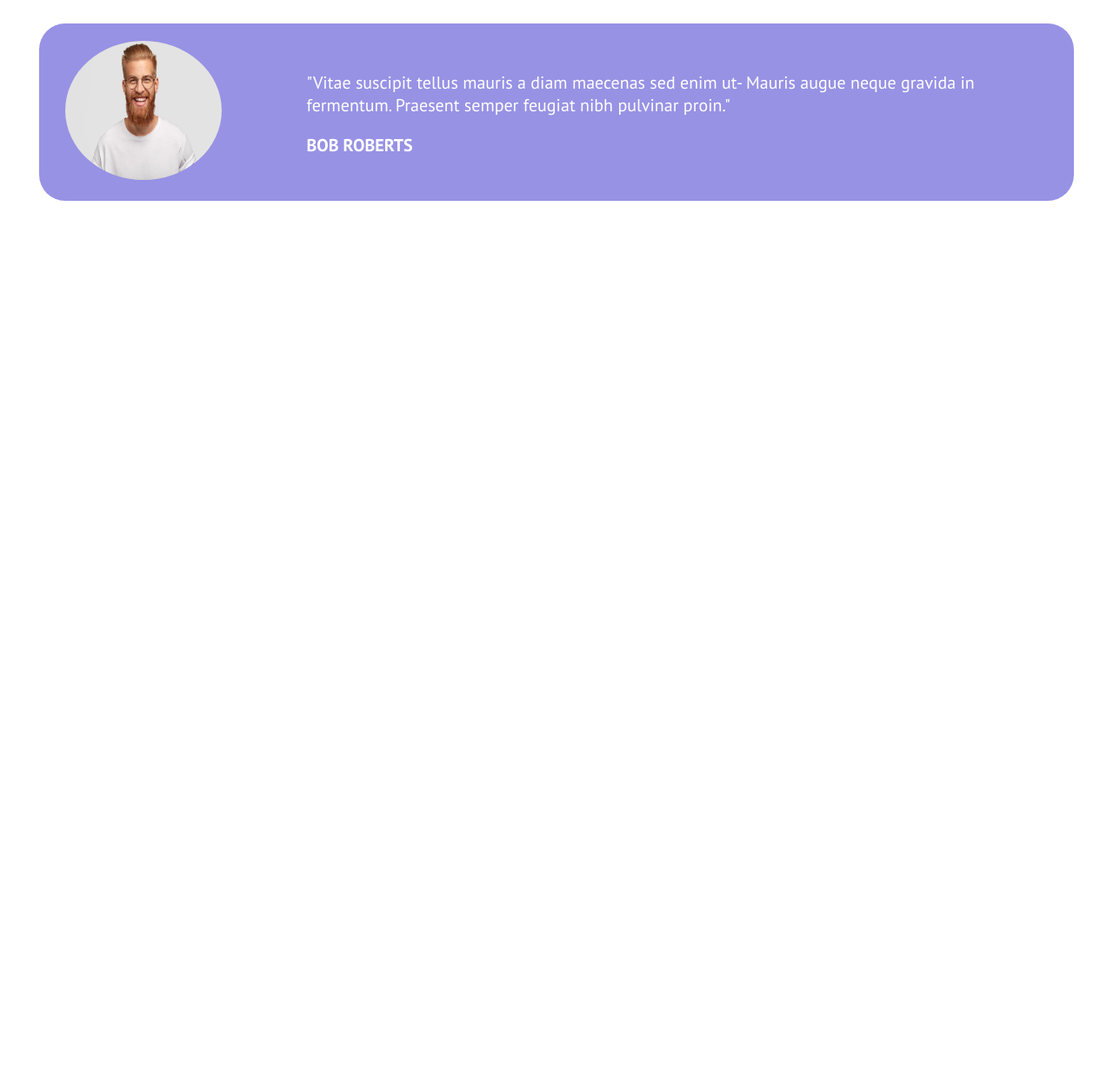
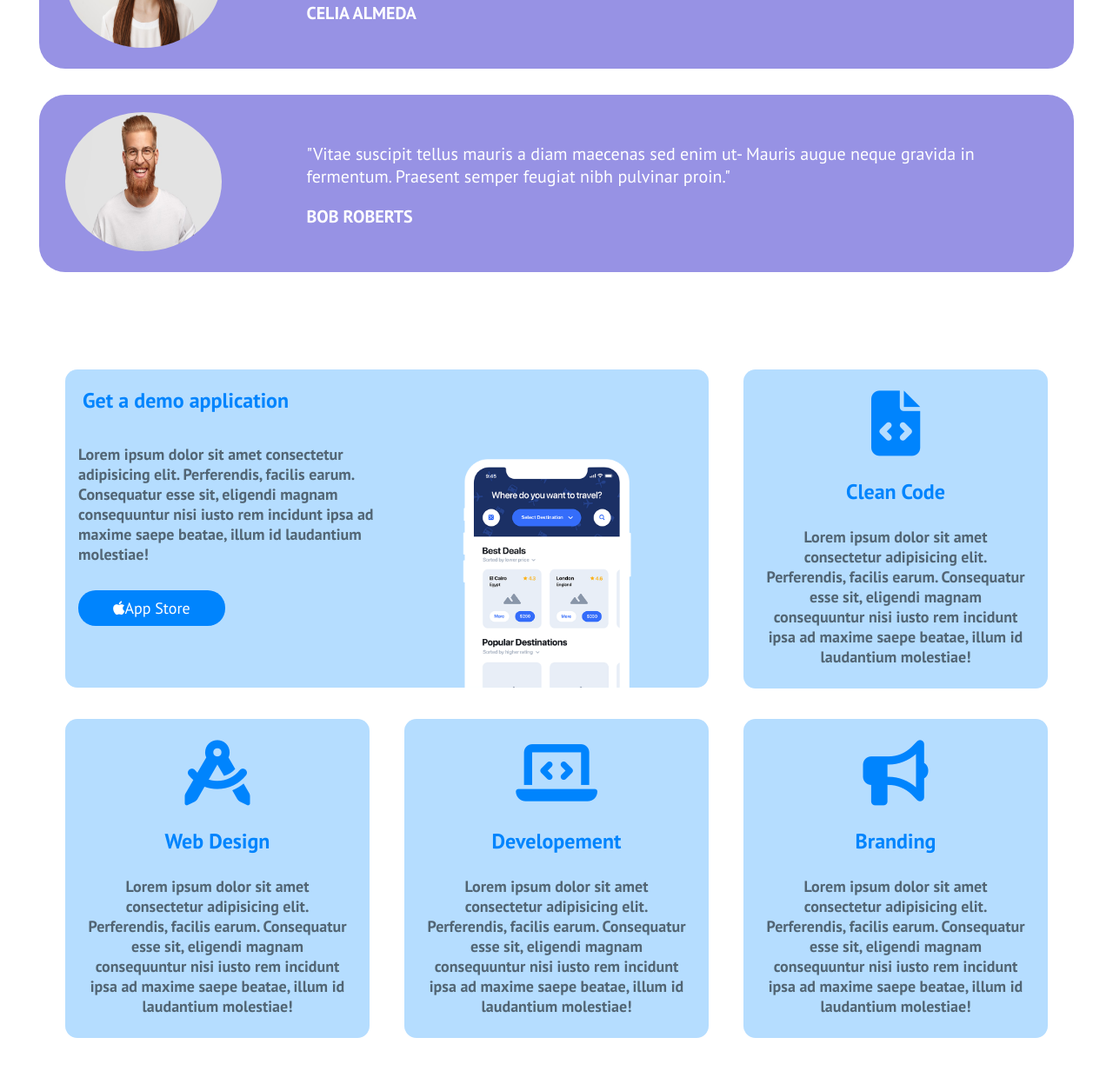
Before and after one commit to BruneiPaulPotosiCcuno/htmlcss-responsive-layout, a plain HTML site: page index.html in a window 1280 px wide. Shown: the part 2531-3763 px from the top of the page at 87% size. Before the commit the page ends 2792 px from the top, so only its background shows below. Drawn offline with Linux system fonts and the light colour scheme.

Commit message:
need-fix

```diff
--- a/index.html
+++ b/index.html
@@ -160,5 +160,59 @@
         </div>
     </section>
 
+    <section id="intro">
+        <div class="container-intro">
+            <div class="row">
+
+                <div class="col col-big">
+                    <div>
+                        <div class="card-big">
+                            <div class="demo-left">
+                                <div class="contain-demo">
+                                    <h1>Get a demo application</h1>
+                                    <p>Lorem ipsum dolor sit amet consectetur adipisicing elit. Perferendis, facilis earum. Consequatur esse sit, eligendi magnam consequuntur nisi iusto rem incidunt ipsa ad maxime saepe beatae, illum id laudantium molestiae!</p>
+                                    <button><i class="fa-brands fa-apple"></i>App Store</button>
+                                </div>
+                            </div>
+                            <div class="demo-right">
+                                <img src="img/phone.png" class="phone" alt="">
+                            </div>
+                        </div>
+                    </div>
+                </div>
+
+                <div class="col">
+                    <div class="card-small">
+                        <i class="fa-solid fa-file-code item"></i>
+                        <h1>Clean Code</h1>
+                        <p>Lorem ipsum dolor sit amet consectetur adipisicing elit. Perferendis, facilis earum. Consequatur esse sit, eligendi magnam consequuntur nisi iusto rem incidunt ipsa ad maxime saepe beatae, illum id laudantium molestiae!</p>
+                    </div>
+                </div>
+            </div>
+            <div class="row">
+                <div class="col">
+                    <div class="card-small">
+                        <i class="fa-solid fa-compass-drafting item"></i>
+                        <h1>Web Design</h1>
+                        <p>Lorem ipsum dolor sit amet consectetur adipisicing elit. Perferendis, facilis earum. Consequatur esse sit, eligendi magnam consequuntur nisi iusto rem incidunt ipsa ad maxime saepe beatae, illum id laudantium molestiae!</p>
+                    </div>
+                </div>
+                <div class="col">
+                    <div class="card-small">
+                        <i class="fa-solid fa-laptop-code item"></i>
+                        <h1>Developement</h1>
+                        <p>Lorem ipsum dolor sit amet consectetur adipisicing elit. Perferendis, facilis earum. Consequatur esse sit, eligendi magnam consequuntur nisi iusto rem incidunt ipsa ad maxime saepe beatae, illum id laudantium molestiae!</p>
+                    </div>
+                </div>
+                <div class="col">
+                    <div class="card-small">
+                        <i class="fa-solid fa-bullhorn item"></i>
+                        <h1>Branding</h1>
+                        <p>Lorem ipsum dolor sit amet consectetur adipisicing elit. Perferendis, facilis earum. Consequatur esse sit, eligendi magnam consequuntur nisi iusto rem incidunt ipsa ad maxime saepe beatae, illum id laudantium molestiae!</p>
+                    </div>
+                </div>
+            </div>
+    </section>
+
 </body>
 </html>
--- a/style.css
+++ b/style.css
@@ -323,6 +323,9 @@ nav{
     color: #121212;
 }
 
+#patner{
+    margin: 112px 0;
+}
 
 .container-patner{
     background-color: #9792e4;
```
